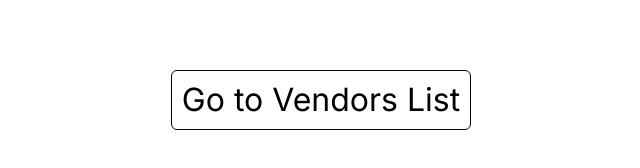
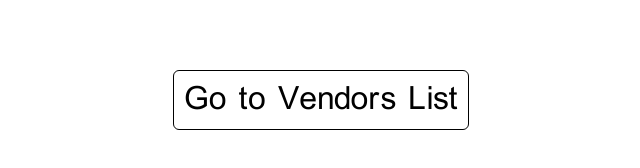
Before and after one commit to sinamoraddar/vendors-list, a Next.js app: page / in a window 1280 px wide. Shown: the part 300-468 px from the top of the page, without its empty margins (319-959 px from the left). Built offline with nearby package versions, Linux system fonts and the light colour scheme.

Commit message:
fix the font issue

```diff
--- a/src/app/components/Card/Card.module.scss
+++ b/src/app/components/Card/Card.module.scss
@@ -210,7 +210,7 @@
   text-shadow: none !important;
   line-height: 1.15;
   -webkit-text-size-adjust: 100%;
-  font-family: "iransans";
+
   font-size: var(--text-small);
 
   direction: rtl;
@@ -261,7 +261,7 @@
   text-shadow: none !important;
   line-height: 1.15;
   -webkit-text-size-adjust: 100%;
-  font-family: "iransans";
+
   direction: rtl;
   white-space: nowrap;
   -webkit-box-direction: normal;
--- a/src/app/layout.tsx
+++ b/src/app/layout.tsx
@@ -1,9 +1,11 @@
 import "./globals.css";
-import "../styles/fonts.css";
+
 import { Inter } from "next/font/google";
 import { Providers } from "./redux/Provider";
 
-const inter = Inter({ subsets: ["latin"] });
+import localFont from "next/font/local";
+
+const iranSansFont = localFont({ src: "./fonts/IranSans.woff" });
 
 export const metadata = {
   title: "Vendors List",
@@ -17,7 +19,7 @@ export default function RootLayout({
 }) {
   return (
     <html lang="en">
-      <body className={inter.className}>
+      <body className={iranSansFont.className}>
         <Providers>{children}</Providers>
       </body>
     </html>
--- a/src/styles/fonts.css
+++ /dev/null
@@ -1,11 +0,0 @@
-@font-face {
-    font-family: 'IranSans';
-    src:
-         url('/fonts/IranSans.woff') format('woff');
-    /* Add additional font formats if necessary */
-    /* Add font-weight and font-style properties if needed */
-  }
-
-  *{
-    font-family: 'IranSans' serif;
-  }
```
Also changed, not shown: src/app/fonts/IranSans.woff (renamed from public/fonts/IranSans.woff).
